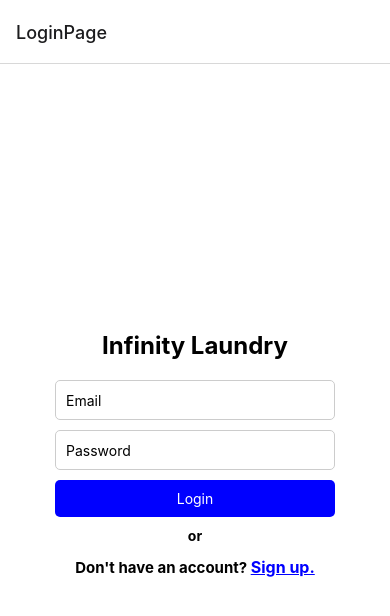
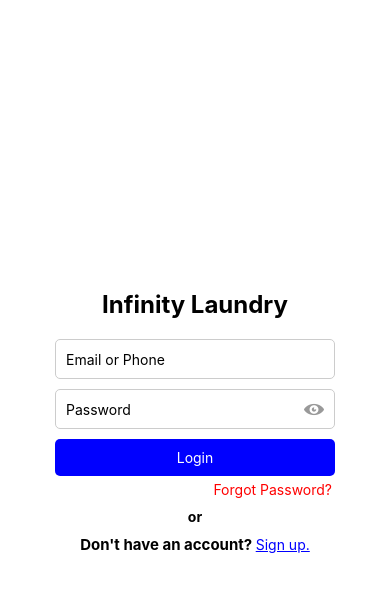
Before and after one commit to imnites/infinity-laundry, a React Native app in the folder frontend/: screen /LoginPage in a window 390 px wide. Shown: the top 616 px of the page. Built offline with nearby package versions, Linux system fonts and the light colour scheme.

Commit message:
added icon

```diff
--- a/frontend/package.json
+++ b/frontend/package.json
@@ -14,6 +14,7 @@
     "@react-navigation/bottom-tabs": "^6.5.17",
     "@react-navigation/native": "^6.1.15",
     "@react-navigation/native-stack": "^6.9.23",
+    "@types/react-native-vector-icons": "^6.4.18",
     "apollo-link-context": "^1.0.20",
     "apollo-link-http": "^1.5.17",
     "formik": "^2.4.5",
@@ -21,6 +22,7 @@
     "react-native": "0.73.5",
     "react-native-safe-area-context": "^4.9.0",
     "react-native-screens": "^3.29.0",
+    "react-native-vector-icons": "^10.0.3",
     "yup": "^1.4.0"
   },
   "devDependencies": {
--- a/frontend/src/App.tsx
+++ b/frontend/src/App.tsx
@@ -18,11 +18,31 @@ const App: React.FC = () => {
     <ApolloProvider client={client}>
       <NavigationContainer>
         <Stack.Navigator initialRouteName="LoginPage">
-          <Stack.Screen name="LoginPage" component={LoginPage} />
-          <Stack.Screen name="SignUpPage1" component={SignUpPage1} />
-          <Stack.Screen name="SignUpPage2" component={SignUpPage2} />
-          <Stack.Screen name="SignUpPage3" component={SignUpPage3} />
-          <Stack.Screen name="Home Page" component={HomeScreen} />
+          <Stack.Screen
+            name="LoginPage"
+            component={LoginPage}
+            options={{headerShown: false}}
+          />
+          <Stack.Screen
+            name="SignUpPage1"
+            component={SignUpPage1}
+            options={{headerShown: false}}
+          />
+          <Stack.Screen
+            name="SignUpPage2"
+            component={SignUpPage2}
+            options={{headerShown: false}}
+          />
+          <Stack.Screen
+            name="SignUpPage3"
+            component={SignUpPage3}
+            options={{headerShown: false}}
+          />
+          <Stack.Screen
+            name="Home Page"
+            component={HomeScreen}
+            options={{headerShown: false}}
+          />
         </Stack.Navigator>
       </NavigationContainer>
     </ApolloProvider>
--- a/frontend/src/modules/components/common/components/Button.tsx
+++ b/frontend/src/modules/components/common/components/Button.tsx
@@ -1,43 +1,26 @@
 import React from 'react';
-import {
-  TouchableOpacity,
-  Text,
-  StyleSheet,
-  ActivityIndicator,
-} from 'react-native';
+import {TouchableOpacity, Text, ActivityIndicator} from 'react-native';
 
 interface ButtonPropsType {
   name: string;
   onPress: any;
   loading?: boolean;
+  classes?: any;
 }
 
-const Button = ({name, onPress, loading}: ButtonPropsType) => {
+const Button = ({name, onPress, loading, classes}: ButtonPropsType) => {
   return (
     <TouchableOpacity
-      style={styles.button}
+      style={classes.button}
       onPress={onPress}
       disabled={loading}>
       {loading ? (
         <ActivityIndicator color="white" />
       ) : (
-        <Text style={styles.buttonText}>{name}</Text>
+        <Text style={classes.buttonText}>{name}</Text>
       )}
     </TouchableOpacity>
   );
 };
 
-const styles = StyleSheet.create({
-  button: {
-    width: '80%',
-    backgroundColor: 'blue',
-    padding: 10,
-    borderRadius: 5,
-  },
-  buttonText: {
-    color: 'white',
-    textAlign: 'center',
-  },
-});
-
 export default Button;
--- a/frontend/src/modules/screens/components/Login/LoginPage.tsx
+++ b/frontend/src/modules/screens/components/Login/LoginPage.tsx
@@ -1,11 +1,17 @@
-import React, {useState} from 'react';
-import {View, Text, TextInput, StyleSheet} from 'react-native';
+import React from 'react';
+import {
+  View,
+  Text,
+  TextInput,
+  StyleSheet,
+  TouchableOpacity,
+} from 'react-native';
 import {
   Button,
   ModalPopUp,
   TextWithLine,
-  ClickableTextButton,
 } from '../../../components/common/components';
+import Icon from 'react-native-vector-icons/Entypo';
 import {useAuthenticateUser, useLoginHandlers} from './hooks';
 
 interface LoginPageProps {
@@ -14,21 +20,19 @@ interface LoginPageProps {
 
 const LoginPage: React.FC<LoginPageProps> = ({navigation}) => {
   const {authenticateUser, loading} = useAuthenticateUser();
-  const [credential, setCredential] = useState<{
-    userName: string;
-    password: string;
-  }>({
-    userName: '',
-    password: '',
-  });
-  const [isInvalidCredentials, setInvalidCredentials] = useState(false);
 
-  const {onUserNameChange, onPasswordChange, onSubmit, onSignUp} =
-    useLoginHandlers({
+  const {
+    credential,
+    showPassword,
+    isInvalidCredentials,
+    setInvalidCredentials,
+    toggleShowPassword,
+    onUserNameChange,
+    onPasswordChange,
+    onSubmit,
+    onSignUp,
+  } = useLoginHandlers({
     authenticateUser,
-      credential,
-      setInvalidCredentials,
-      setCredential,
     navigation,
   });
 
@@ -37,22 +41,43 @@ const LoginPage: React.FC<LoginPageProps> = ({navigation}) => {
       <Text style={styles.title}>Infinity Laundry</Text>
       <TextInput
         style={styles.input}
-        placeholder="Email"
+        placeholder="Email or Phone"
         value={credential.userName}
         onChangeText={onUserNameChange}
       />
+      <View style={styles.inputContainer}>
         <TextInput
-        style={styles.input}
+          style={styles.inputText}
           placeholder="Password"
-        secureTextEntry={true}
+          secureTextEntry={!showPassword}
           value={credential.password}
           onChangeText={onPasswordChange}
         />
-      <Button name="Login" onPress={onSubmit} loading={loading} />
+        <TouchableOpacity
+          onPress={toggleShowPassword}
+          style={styles.iconContainer}>
+          <Icon
+            name={showPassword ? 'eye-with-line' : 'eye'}
+            size={20}
+            color="#999"
+          />
+        </TouchableOpacity>
+      </View>
+      <Button
+        name="Login"
+        onPress={onSubmit}
+        loading={loading}
+        classes={buttonStyles}
+      />
+      <Button
+        name="Forgot Password?"
+        onPress={onSignUp}
+        classes={forgotPasswordStyles}
+      />
       <TextWithLine text="or" />
       <Text>
         <Text style={styles.noAccount}>Don't have an account? </Text>
-        <ClickableTextButton text="Sign up." onPress={onSignUp} />
+        <Button name="Sign up." onPress={onSignUp} classes={signUpStyles} />
       </Text>
       <ModalPopUp
         message="Invalid Credentials."
@@ -111,6 +136,57 @@ const styles = StyleSheet.create({
     color: 'black',
     fontWeight: 'bold',
   },
+  inputContainer: {
+    flexDirection: 'row',
+    alignItems: 'center',
+    width: '80%',
+    height: 40,
+    borderWidth: 1,
+    borderColor: '#ccc',
+    borderRadius: 5,
+    marginBottom: 10,
+  },
+  inputText: {
+    flex: 1,
+    height: '100%',
+    paddingHorizontal: 10,
+  },
+  iconContainer: {
+    paddingHorizontal: 10,
+  },
+});
+
+const buttonStyles = StyleSheet.create({
+  button: {
+    width: '80%',
+    backgroundColor: 'blue',
+    padding: 10,
+    borderRadius: 5,
+  },
+  buttonText: {
+    color: 'white',
+    textAlign: 'center',
+  },
+});
+
+const signUpStyles = StyleSheet.create({
+  button: {},
+  buttonText: {
+    color: 'blue',
+    textAlign: 'center',
+    textDecorationLine: 'underline',
+  },
+});
+
+const forgotPasswordStyles = StyleSheet.create({
+  button: {
+    alignSelf: 'flex-end',
+    paddingTop: 5,
+    paddingRight: 38,
+  },
+  buttonText: {
+    color: 'red',
+  },
 });
 
 export default LoginPage;
--- a/frontend/src/modules/screens/components/Login/hooks/useLoginHandlers.tsx
+++ b/frontend/src/modules/screens/components/Login/hooks/useLoginHandlers.tsx
@@ -1,20 +1,24 @@
-import {useCallback} from 'react';
+import {useCallback, useState} from 'react';
 
 interface LoginHandlerPropsType {
   authenticateUser: any;
-  credential: any;
-  setInvalidCredentials: any;
-  setCredential: any;
   navigation: any;
 }
 
 const useLoginHandlers = ({
   authenticateUser,
-  credential,
-  setInvalidCredentials,
-  setCredential,
   navigation,
 }: LoginHandlerPropsType) => {
+  const [credential, setCredential] = useState<{
+    userName: string;
+    password: string;
+  }>({
+    userName: '',
+    password: '',
+  });
+  const [showPassword, setShowPassword] = useState(false);
+  const [isInvalidCredentials, setInvalidCredentials] = useState(false);
+
   const onUserNameChange = useCallback(
     (text: string) =>
       setCredential({
@@ -38,7 +42,16 @@ const useLoginHandlers = ({
     [setCredential],
   );
 
+  const toggleShowPassword = () => {
+    setShowPassword(!showPassword);
+  };
+
   const onSubmit = useCallback(async () => {
+    if (!credential.userName || !credential.password) {
+      setInvalidCredentials(true);
+      return;
+    }
+
     const result = await authenticateUser(credential);
 
     if (result.error) {
@@ -60,7 +73,17 @@ const useLoginHandlers = ({
     [navigation],
   );
 
-  return {onUserNameChange, onPasswordChange, onSubmit, onSignUp};
+  return {
+    credential,
+    showPassword,
+    isInvalidCredentials,
+    setInvalidCredentials,
+    toggleShowPassword,
+    onUserNameChange,
+    onPasswordChange,
+    onSubmit,
+    onSignUp,
+  };
 };
 
 export default useLoginHandlers;
--- a/frontend/src/modules/screens/components/SignUp/SignUpPage1.tsx
+++ b/frontend/src/modules/screens/components/SignUp/SignUpPage1.tsx
@@ -51,7 +51,12 @@ const SignUpPage1: React.FC<SignUpPage1Props> = ({navigation}) => {
         value={values.phoneNumber}
         onChangeText={text => handleChange('phoneNumber', text)}
       />
-      <Button name="Continue" onPress={handleSubmit} loading={loading} />
+      <Button
+        name="Continue"
+        onPress={handleSubmit}
+        loading={loading}
+        classes={buttonStyles}
+      />
     </View>
   );
 };
@@ -62,6 +67,7 @@ const styles = StyleSheet.create({
     justifyContent: 'center',
     alignItems: 'center',
     paddingHorizontal: 20,
+    backgroundColor: '#fff',
   },
   input: {
     width: '100%',
@@ -75,6 +81,21 @@ const styles = StyleSheet.create({
   error: {
     color: 'red',
     alignSelf: 'flex-start',
+    marginBottom: 5,
+  },
+});
+
+const buttonStyles = StyleSheet.create({
+  button: {
+    width: '100%',
+    backgroundColor: 'blue',
+    padding: 10,
+    borderRadius: 5,
+    marginTop: 10,
+  },
+  buttonText: {
+    color: 'white',
+    textAlign: 'center',
   },
 });
 
```
Also changed, not shown: 2 other files (tests, documents, lock files or other folders). Lines whose indentation alone changed are shown as unchanged.
